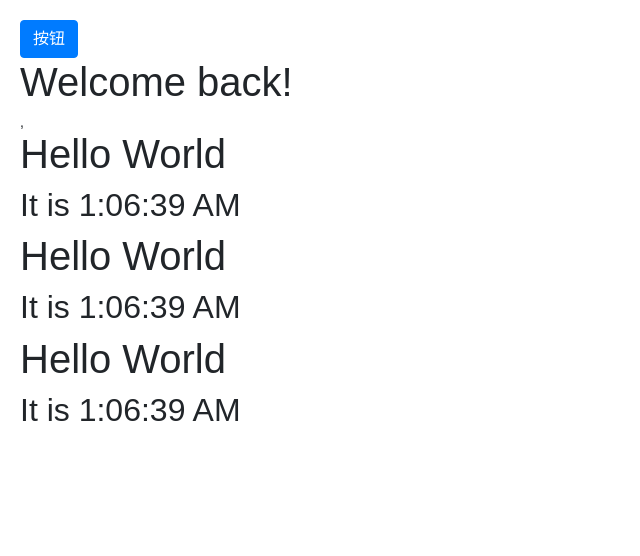
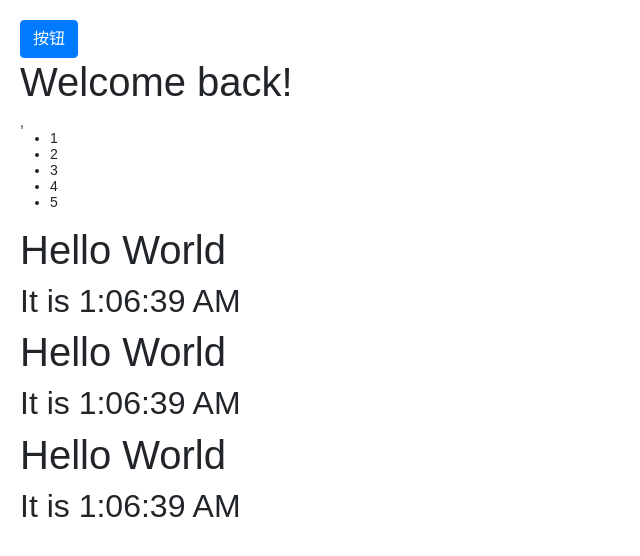
Before and after one commit to damingerdai/daming-react-ui, a React (Create React App) app: page / in a window 1280 px wide. Shown: the top 556 px of the page, without its empty margins (0-640 px from the left). Built offline with nearby package versions, Linux system fonts and the light colour scheme.

Commit message:
feat: add number list

```diff
--- a/src/app/App.js
+++ b/src/app/App.js
@@ -1,8 +1,10 @@
 import React from 'react';
 import { Clock } from "./clock/clock";
 import { Greeting } from './greeting/Greeting';
+import { NumberList } from './list/numbers';
 
 export class App extends React.Component {
+
 
   constructor(props) {
     super(props);
@@ -15,10 +17,15 @@
     }));
   }
 
+
+
   render() {
+    const numbers = [1, 2, 3, 4, 5]
     return <div>
         <button  className="btn btn-primary" onClick={() => this.toggleIsLogin()}>按钮</button>
         <Greeting isLoggedIn={this.state.isToggleOn} />,
+
+        <NumberList numbers={numbers}></NumberList>
 
         <Clock></Clock>
         <Clock></Clock>
--- /dev/null
+++ b/src/app/list/numbers.js
@@ -0,0 +1,18 @@
+import React from 'react';
+
+function ListItem(props) {
+    return <li>{props.value}</li>
+}
+
+export function NumberList(props) {
+    const numbers = props.numbers;
+    const listItems = numbers.map(number =>
+        <ListItem key={number.toString()} value={number}></ListItem>
+    );
+
+    return (
+        <ul>
+            {listItems}
+        </ul>
+    )
+}
```
